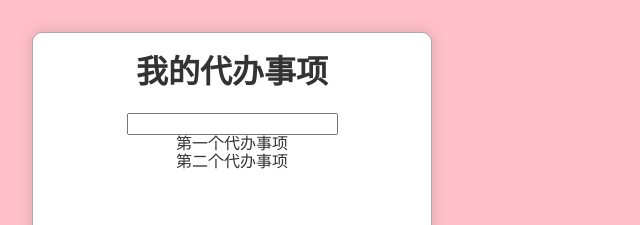
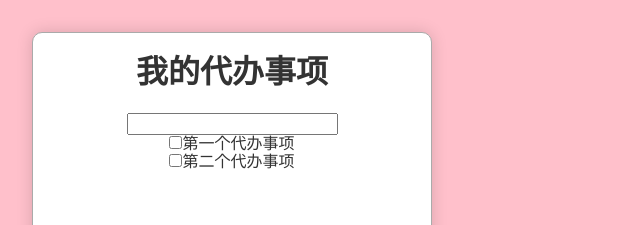
Before and after one commit to xiabuxia/project-react-1, a React (Create React App) app: page / in a window 1280 px wide. Shown: the top 225 px of the page, without its empty margins (0-640 px from the left). Built offline with nearby package versions, Linux system fonts and the light colour scheme.

Commit message:
标记为完成/未完成

```diff
--- a/src/App.js
+++ b/src/App.js
@@ -26,7 +26,7 @@
       let todos = this.state.todoList.map((item,index)=>{
         return (
             <li key={index}>
-                <TodoItem todo={item}/>
+                <TodoItem todo={item} onToggle={this.toggle.bind(this)}/>
             </li>
         ) //当JSX标签超过一行时，使用括号包裹。
       })
@@ -46,13 +46,16 @@
         </div>
       )
     }
+      toggle(e,todo){
+        todo.state = todo.status === 'completed'?'':'completed'
+        this.setState(this.state)
+      }
       changeTitle(event){
         this.setState({
           newTodo: event.target.value,
           todoList: this.state.todoList
         })
       }
-
       addTodo(event){
         this.state.todoList.push({
           id: idMaker(),
--- a/src/TodoItem.js
+++ b/src/TodoItem.js
@@ -4,6 +4,15 @@ import React,{Component} from 'react'
 export default class TodoItem extends Component {
 
     render(){
-        return <div>{this.props.todo.title}</div>
+        return (
+            <div>
+               <input type="checkbox" checked={this.props.onToggle.bind(this)}/>
+               {this.props.todo.title}
+            </div>
+        )
+    }
+
+    toggle(e){
+        this.props.onToggle(e,this.props.todo)
     }
 }
```
